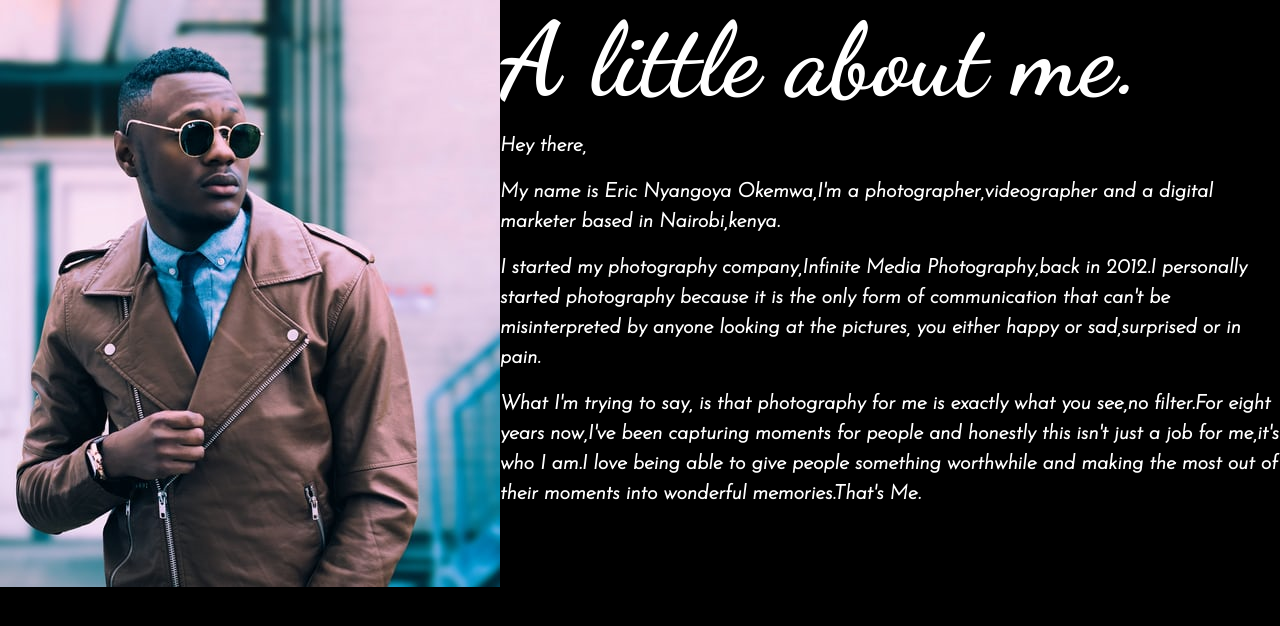
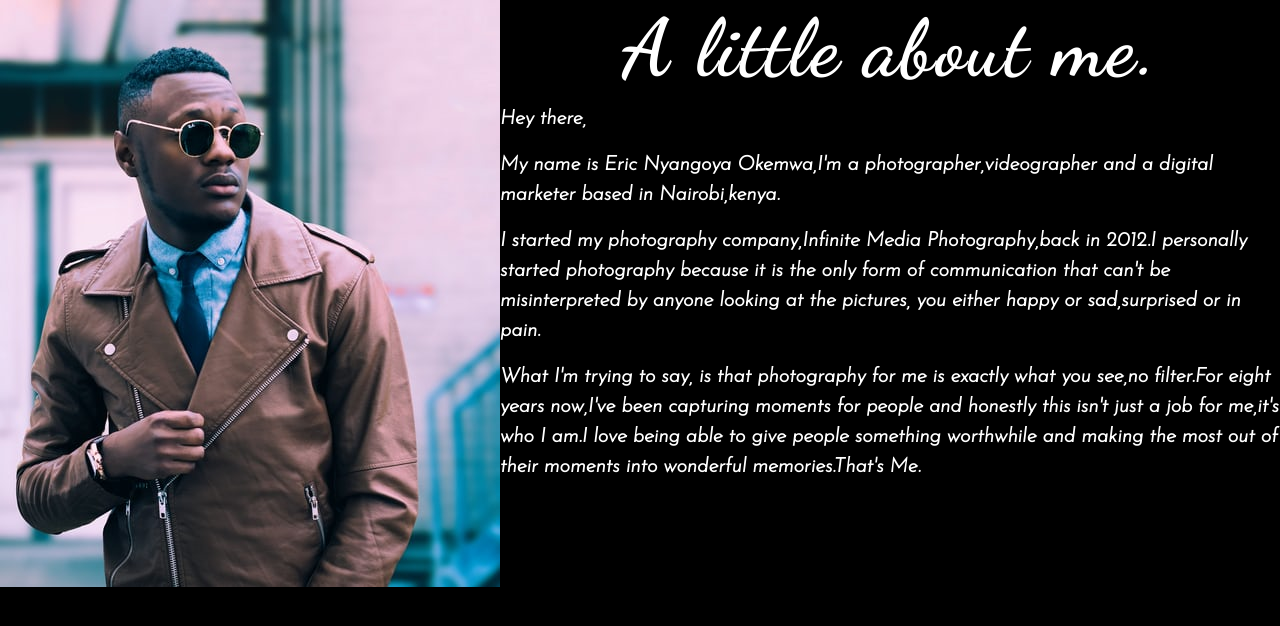
Before and after one commit to kiriiri/infinite_media, a plain HTML site: page bio.html in a window 1280 px wide. Drawn offline with Linux system fonts and the light colour scheme.

```diff
--- a/bio.html
+++ b/bio.html
@@ -6,11 +6,11 @@
     <title>About Me</title>
     <link href="https://fonts.googleapis.com/css2?family=Dancing+Script:wght@700&display=swap" rel="stylesheet">
     <link href="https://fonts.googleapis.com/css2?family=Josefin+Sans:ital,wght@1,300&display=swap" rel="stylesheet">
-    <link href="css/bootstrap.css" rel="stylesheet" type="text/css">
+    <link href="css/bootstrap.css" rel="stylesheet">
     <link href="css/styles.css" rel="stylesheet" type="text/css">
   </head>
 <body style="background-color: black;">
-  <img style="float:left" src="images/black4.jpg" alt="Eric Okemwa">
+  <img style="float:left" src="images/black4.jpg" alt="Eric Okemwa" style="width: 500px; height: 500px;">
   <div class="content">
     <h1 class="little">A little about me<b><strong>.</strong></b></h1>
     <p class="aboutme">Hey there,</p>
--- a/css/styles.css
+++ b/css/styles.css
@@ -90,19 +90,17 @@ body, html {
 /* LANDING PAGE */
 
 /* BIO */
-h1 {
-  color:white;
-  font-family: 'Dancing Script', cursive;
+.content {
   font-size: 80px;
-}
-.content {
-  font-size: 50px;
   color: white;
   font-family:'Josefin Sans', sans-serif;
 }
 .little{
   font-family: 'Dancing Script', cursive;
-  font-size:8vw;
+  font-size:80px;
+  color: white;
+  text-align: center;
+  letter-spacing: 2px;
 }
 /*BIO*/
 
@@ -153,6 +151,12 @@ h1 {
 /* PORTFOLIOS */
 
 /* PACKAGES */
+h1{
+  color: white;
+  font-family: 'Dancing Script', cursive;
+  font-size: 80px;
+  letter-spacing: 2px;
+}
 .about-section{
   padding:50px;
   text-align:center;
```
Also changed, not shown: packages.html (+1 -1 lines).
